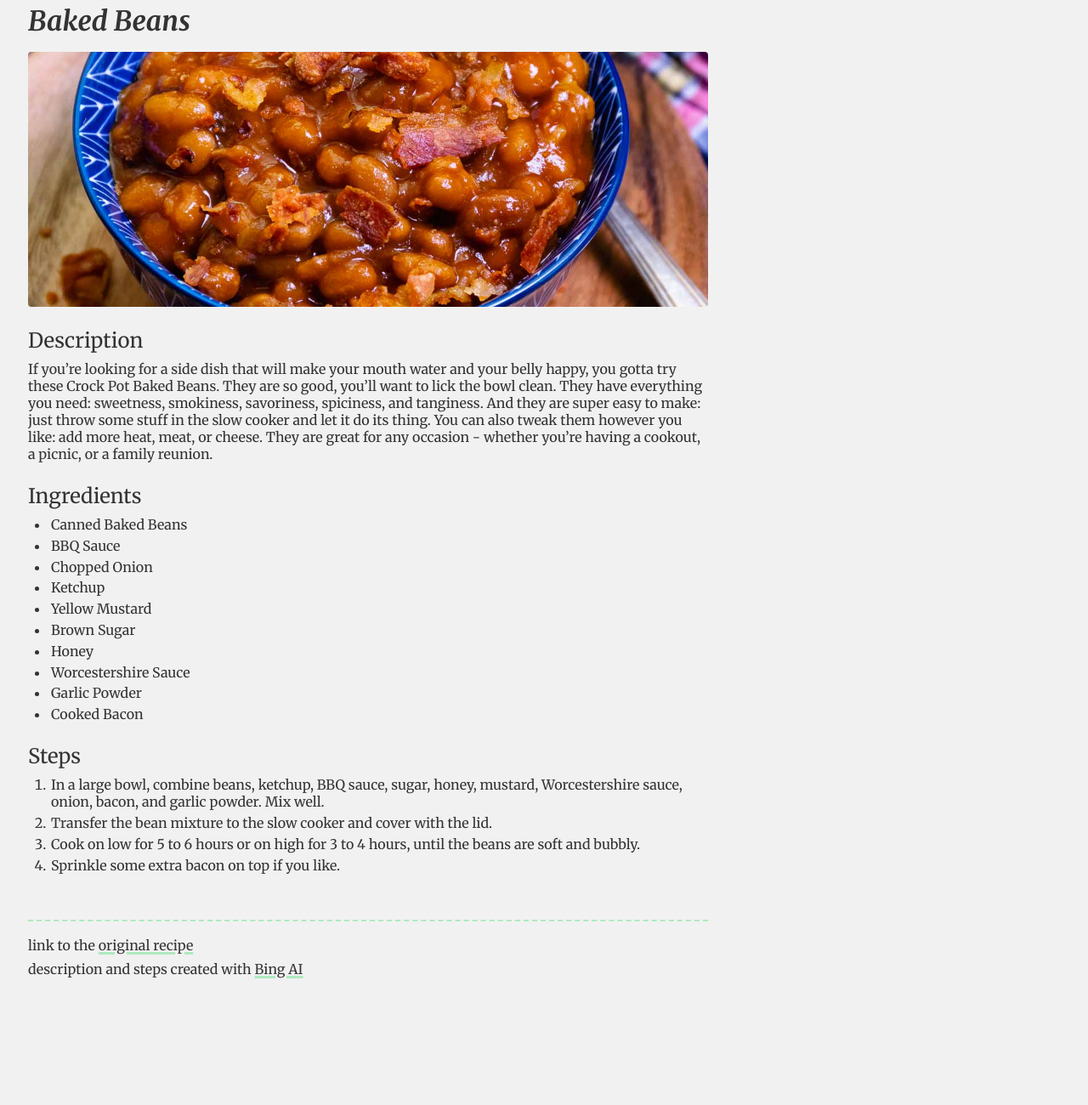
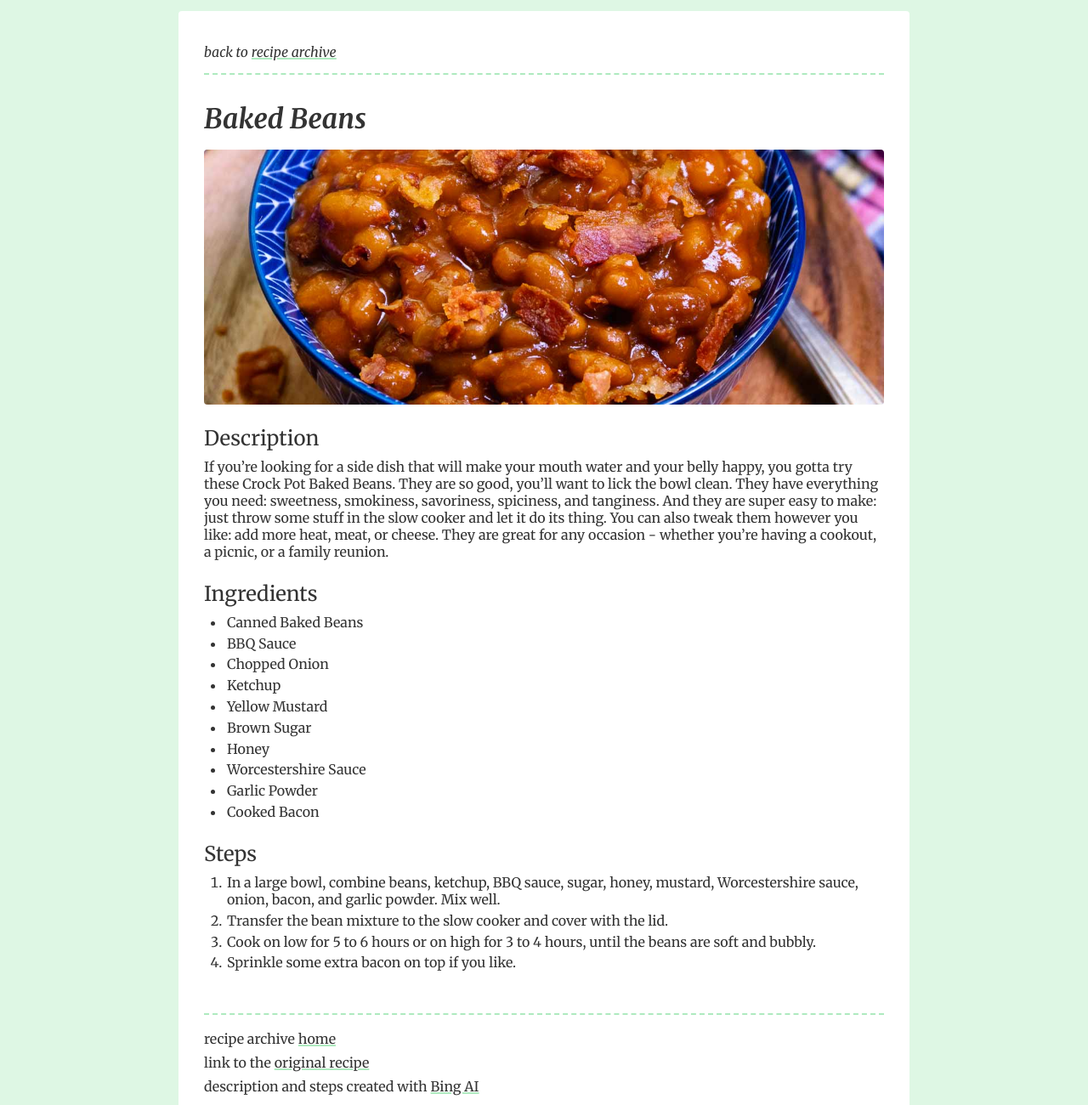
Before and after one commit to micha3l-e/recipe-archive, a plain HTML site: page recipes/baked-beans.html in a window 1280 px wide. Shown: the part 20-1320 px from the top of the page at 85% size. Before the commit the page ends 1195 px from the top, so only its background shows below. Drawn offline with Linux system fonts and the light colour scheme.

Commit message:
Reorganized, and major style changes

```diff
--- a/recipes/baked-beans.html
+++ b/recipes/baked-beans.html
@@ -11,9 +11,12 @@
 </head>
 <body>
     <div class="recipe">
+        <div class="header-info">
+            <p>back to<a href="../index.html">recipe archive</a></p>
+        </div>
         <h1>Baked Beans</h1>
         <div class="recipe-image-container">
-            <img class="recipe-image" src="../recipe-images/baked-beans.jpg" alt="Baked beans served in a patterned blue bowl">
+            <img class="recipe-image" src="../images/baked-beans.jpg" alt="Baked beans served in a patterned blue bowl">
         </div>
                 <h2>Description</h2>
         <p>If you’re looking for a side dish that will make your mouth water and your belly happy, you gotta try these Crock Pot Baked Beans. They are so good, you’ll want to lick the bowl clean. They have everything you need: sweetness, smokiness, savoriness, spiciness, and tanginess. And they are super easy to make: just throw some stuff in the slow cooker and let it do its thing. You can also tweak them however you like: add more heat, meat, or cheese. They are great for any occasion - whether you’re having a cookout, a picnic, or a family reunion.</p>
@@ -37,10 +40,12 @@
             <li>Cook on low for 5 to 6 hours or on high for 3 to 4 hours, until the beans are soft and bubbly.</li>
             <li>Sprinkle some extra bacon on top if you like.</li>
         </ol>
+        <div class="footer-info">
+            <p>recipe archive<a href="../index.html">home</a></p>
+            <p>link to the<a href="https://www.asouthernsoul.com/easy-crock-pot-baked-beans/">original recipe</a></p>
+            <p>description and steps created with<a href="https://www.bing.com">Bing AI</a></p>
+        </div>
     </div>
-    <div class="footer">
-        <p>link to the<a href="https://www.asouthernsoul.com/easy-crock-pot-baked-beans/">original recipe</a></p>
-        <p>description and steps created with<a href="https://www.bing.com">Bing AI</a></p>
-    </div>
+
 </body>
 </html>
--- a/styles.css
+++ b/styles.css
@@ -1,20 +1,41 @@
 html {
     font-family: 'Merriweather', serif;
     color: #333333;
-    background-color: #f1f1f1;
+    background-color: #DEF7E4;
+}
+
+body {
+    display: flex;
+    justify-content: center;
+    align-items: center;
+    flex-direction: column;
 }
 
 .recipe, .recipe-archive {
     margin: 25px;
     max-width: 800px;
-    padding-bottom: 25px;
+    padding: 30px;
+    background-color: #fff;
+    border-radius: 4px;
+    min-height: 400px;
 }
 
-.footer {
-    margin: 25px;
+.header-info {
+    margin-bottom: 2em;
+    margin-top: 0;
+    font-size: 1em;
+    font-style: italic;
+    padding-bottom: 10px;
+    padding-top: 0;
+    border-bottom: 2px dashed #AEEABF;
+
+}
+
+.footer-info {
     max-width: 800px;
     border-top: 2px dashed #AEEABF;
     padding-top: 10px;
+    margin-top: 50px;
 }
 
 h1 {
@@ -23,6 +44,7 @@ h1 {
     font-style: italic;
     font-family: 'Merriweather', serif;
     margin-bottom: .5em;
+    margin-top: 0;
 }
 
 h2 {
@@ -53,7 +75,7 @@ li {
 
 a {
     color: #333333;
-    text-decoration: underline solid #AEEABF 3px;
+    text-decoration: underline solid #AEEABF 2px;
     padding: 0 4px 0 4px;
 }
 
@@ -64,19 +86,35 @@ a:hover {
     padding: 0 4px 0 4px;
 }
 
-.recipe-image-container {
-    min-width: 300px;   /* Take the full width of the parent */
+.recipe-image-container, .recipe-image-container {
+    min-width: 300px;
     max-width: 800px;
     height: 300px;
-    border-radius: 4px;   /* Move border-radius here */
-    overflow: hidden;   /* Hide the parts of the image that don't fit */
-    margin-bottom: .5em;
-
+    border-radius: 4px;
+    overflow: hidden;
+    position: relative;
 }
 
-.recipe-image {
-    width: 100%; /* or any custom size */
+.recipe-image, .archive-image {
+    width: 100%;
     height: 100%;
     object-fit: cover;
     object-position: 100% 70%;
 }
+
+@media screen and (max-width: 768px) {
+
+    .recipe, .recipe-archive {
+        padding: 20px;
+        background-color: #fff;
+        min-height: 400px;
+        margin: 0;
+    }
+
+    html {
+        margin: 0;
+        padding: 0;
+        background-color: #fff;
+    }
+
+}
```
Also changed, not shown: index.html (+4 -0 lines), images/baked-beans.jpg (renamed from recipe-images/baked-beans.jpg).
